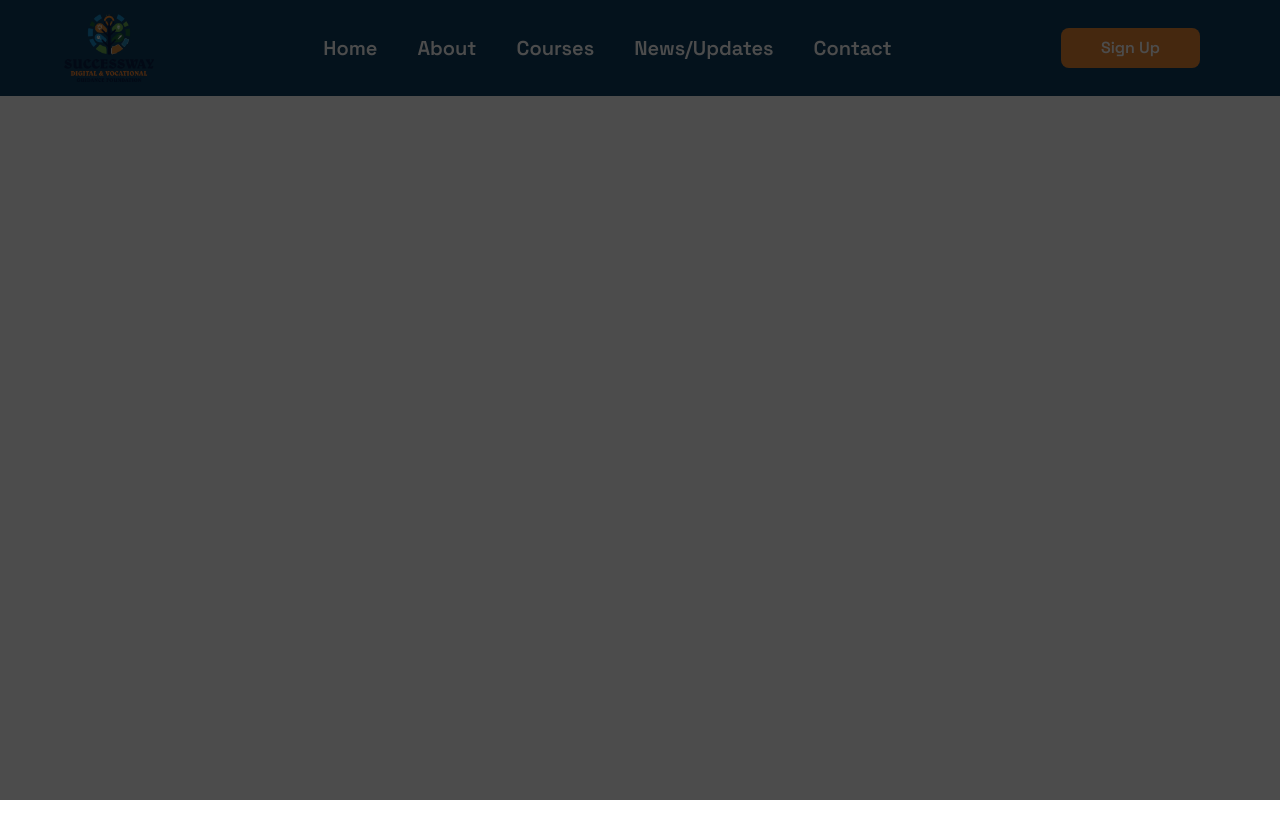
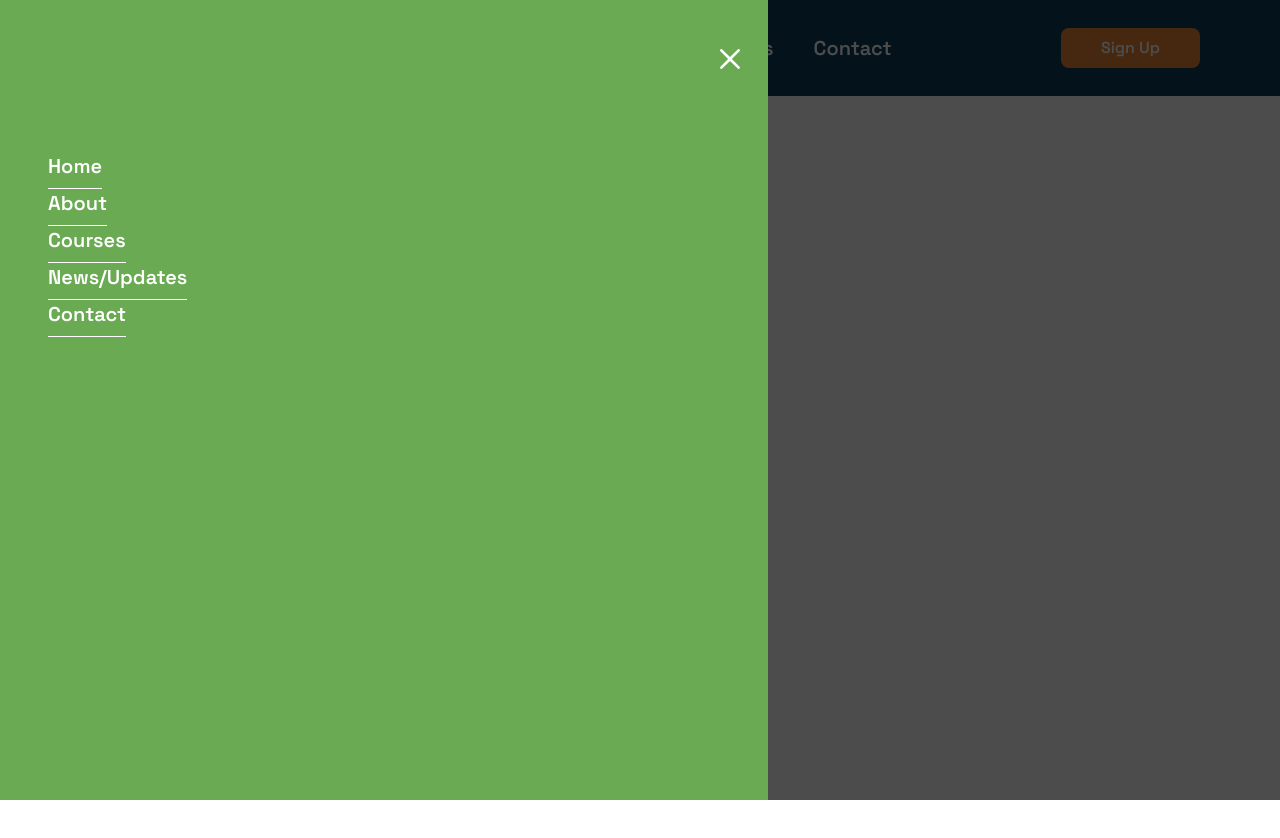
Before and after one commit to Gospellinx/Successway-digital, a Next.js app: page / in a window 1280 px wide. Shown: the top 838 px of the page. Built offline with nearby package versions, Linux system fonts and the light colour scheme.

Commit message:
navbar setup 3

```diff
--- a/components/Home/Navbar/MobileNav.tsx
+++ b/components/Home/Navbar/MobileNav.tsx
@@ -1,10 +1,23 @@
 import React from 'react'
+import { navLinks } from '../../../constant/constant'
+import Link from 'next/link'
+import { CgClose } from 'react-icons/cg'
 
 const MobileNav = () => {
   return (
     <div>
       {/* Overlay */}
-      <div className='fixed top-0 transform transition-all duration-500 z-[10000] left-0 right-0 buttom-0 bg-black opacity-70 w-full h-[100vh]' />
+      <div className='fixed top-0 transform transition-all duration-500 z-10000 left-0 right-0 bottom-0 bg-black opacity-70 w-full h-screen' />
+      <div className='text-white fixed justify-center flex flex-col h-full transform transition-all duration-500 delay-300 w-[80%] sm:w-[60%] bg-[#69AA52] z-100006'>
+        {/* Nav-Linkx */}
+        {navLinks.map((link)=> {
+          return <Link key={link.id} href={link.url}>
+            <p className='nav__links text-[20px] ml-12 top-[-9.7rem] border-b-[1.5px] pb-2 border-white sm:text-[30px]'>{link.label}</p>
+          </Link>
+        })}
+        {/* Close Button */}
+        <CgClose className='absolute top-[2.7rem] right-[1.4rem] sm:w-8 sm:h-8 w-6 h-6 text-white'/>
+      </div>
     </div>
   )
 }
--- a/components/Home/Navbar/Nav.tsx
+++ b/components/Home/Navbar/Nav.tsx
@@ -5,6 +5,8 @@ import Link from 'next/link'
 import React, { useEffect, useState } from 'react'
 import { navLinks } from '../../../constant/constant'
 import { HiBars3BottomRight } from 'react-icons/hi2'
+
+// define prop types for nave
 
 const Nav = () => {
 
--- a/components/Home/Navbar/ResponsiveNav.tsx
+++ b/components/Home/Navbar/ResponsiveNav.tsx
@@ -1,11 +1,19 @@
+'use client';
+
 import React from 'react'
 import Nav from './Nav'
 import MobileNav from './MobileNav'
 
 const ResponsiveNav = () => {
+
+  const [showNav, setShowNav] = React.useState(false)
+
+  const showNavHandler =()=>setShowNav(true);
+  const hideNavHandler =()=>setShowNav(false);
+
   return <>
-  <Nav/>
-  <MobileNav/>
+  <Nav openNav={showNav}/>
+  <MobileNav showNav={showNav} hideNav={hideNavHandler}/>
   Responsive
   </>
 }
```
